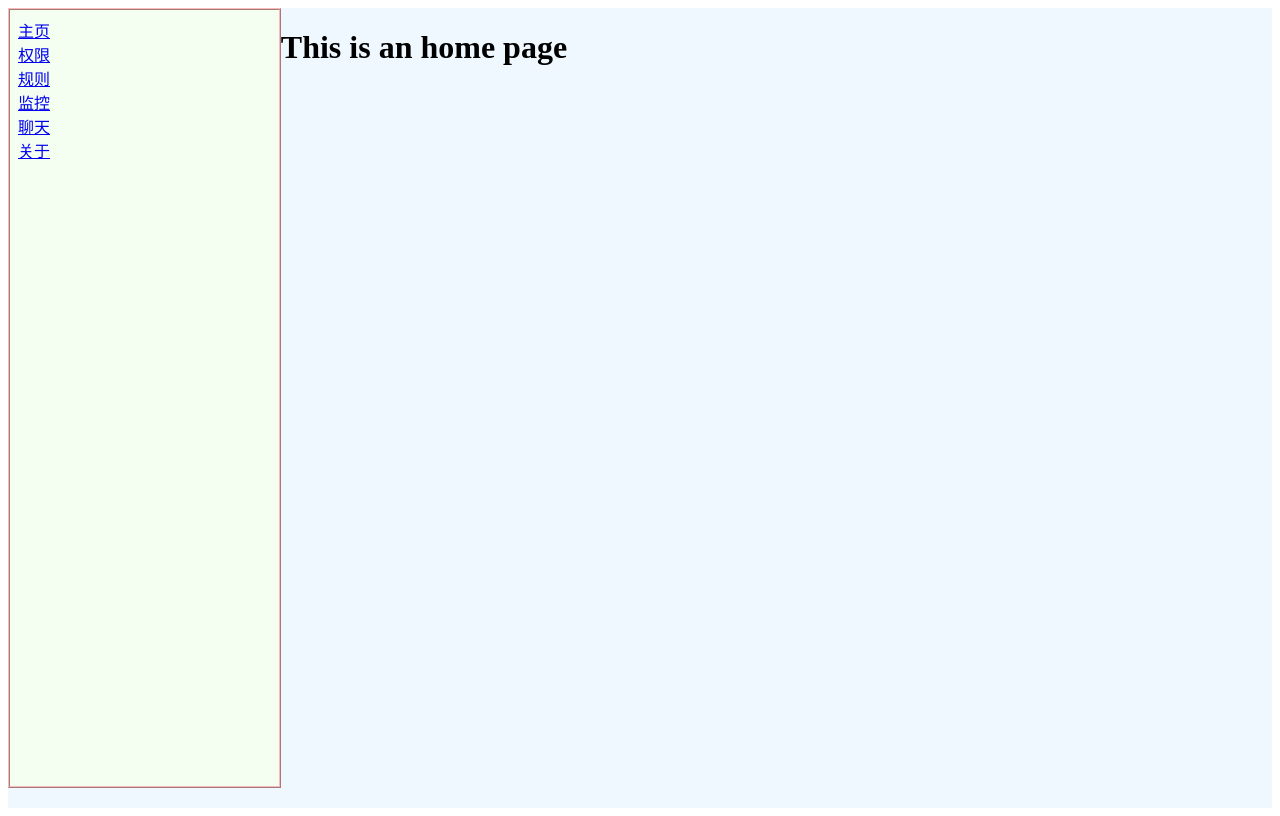
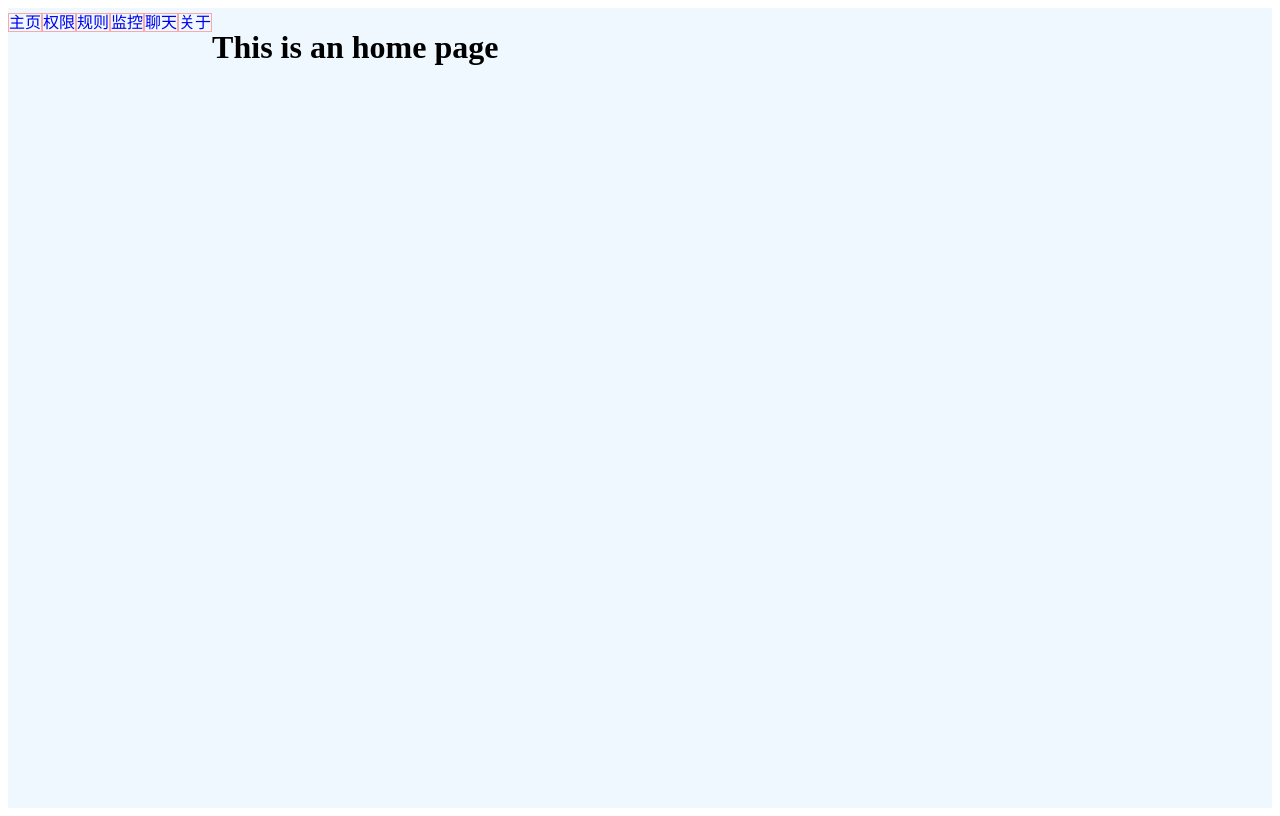
Before and after one commit to skyytor/bf1-test, a Vue app in the folder bf1-test/: page /home in a window 1280 px wide. Built offline with nearby package versions, Linux system fonts and the light colour scheme.

Commit message:
完善路由

```diff
--- a/bf1-test/package.json
+++ b/bf1-test/package.json
@@ -8,6 +8,7 @@
     "preview": "vite preview"
   },
   "dependencies": {
+    "element-ui": "^2.15.13",
     "vue": "^3.2.47",
     "vue-router": "^4.1.6"
   },
--- a/bf1-test/src/App.vue
+++ b/bf1-test/src/App.vue
@@ -6,7 +6,7 @@
     <div class="whole">
 
 
-        <div class="aside">
+        <div class="nav">
                 <router-link to="/home">主页</router-link>
                 <router-link to="/power">权限</router-link>
                 <router-link to="/rules">规则</router-link>
@@ -34,17 +34,17 @@
   display: flex;
   background-color: aliceblue;
 }
-.aside{
-    border: 2px ridge rgb(248, 185, 185);
-    background-color: rgb(245, 255, 241);
-    padding: 0.5rem;
-    display: flex;
-    flex-direction: column;
-    flex: 0 1 20%;
-    overflow-y: auto;
-    height: 95vh;
+.nav a{
 
+  border: 1px solid #f7aaaa;
+  width: 80px;
+  height: 30px;
+  text-decoration: none;
+  line-height: 30px;
+  text-align: center;
 }
+
+
 /* .theme {
     border: 2px ridge rgb(248, 185, 185);
     background-color: rgb(245, 255, 241);
```
Also changed, not shown: 1 other file (tests, documents, lock files or other folders).
